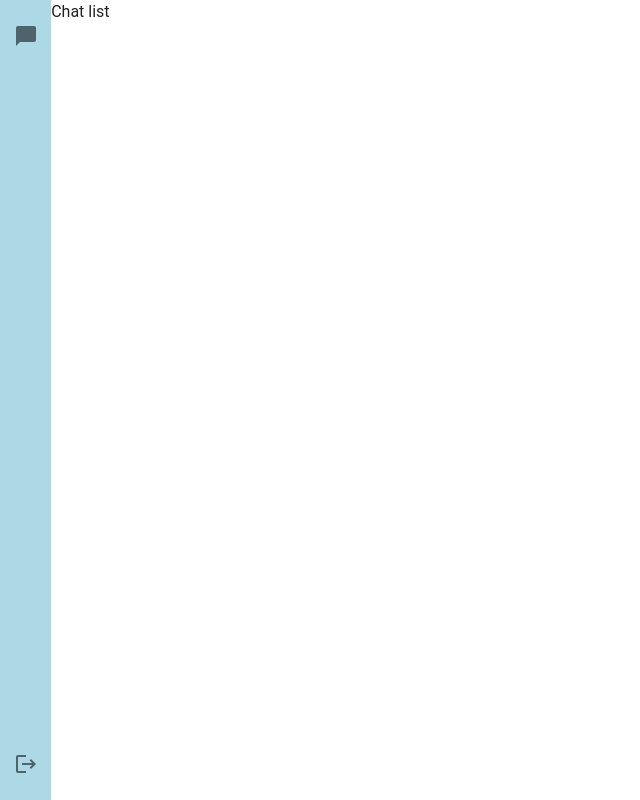
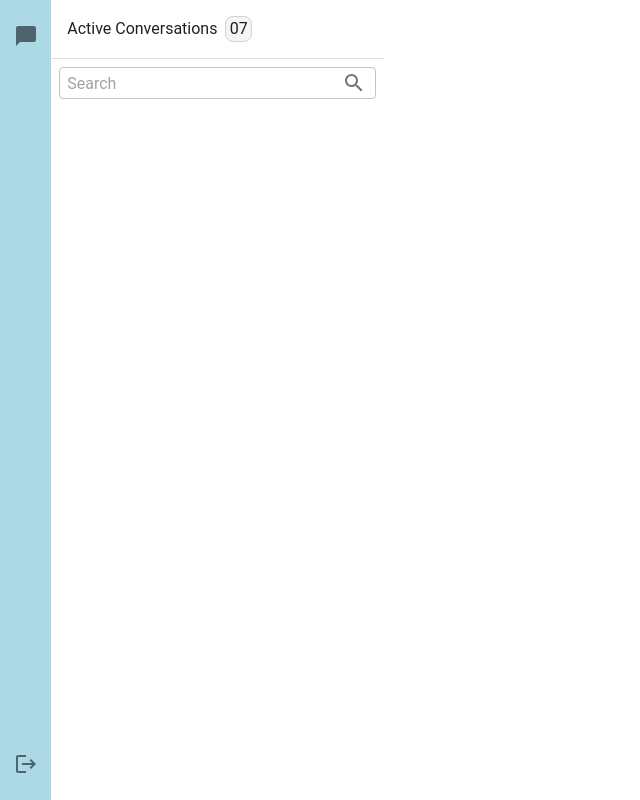
Before and after one commit to ShivamManiMaurya/chat-app, a React (Vite) app: page / in a window 1280 px wide. Shown: the whole page, without its empty margins (0-640 px from the left). Built offline with nearby package versions, Linux system fonts and the light colour scheme.

Commit message:
created: chat list top bar and search bar

```diff
--- /dev/null
+++ b/src/helpers/Some.ts
@@ -0,0 +1,47 @@
+// https://codeberg.org/anhsirk0/some-ts
+
+// Better version of || (it Preserves/Asserts Types runtime)
+// Usage: Some.Array(user?.data) -> [name, email, ...] or []
+// Usage: Some.Array(user?.numbers, [1, 2, 3]) -> [n1, n2, ...] or [1, 2, 3]
+// Usage: Some.String(user?.name) -> "user name" or ""
+
+export class Some {
+  static Array<T = any>(arr?: any, defaultValue: Array<T> = []): Array<T> {
+    return Array.isArray(arr) ? arr : defaultValue;
+  }
+
+  static String(str?: any, defaultValue: string = ""): string {
+    if (typeof str === "number") return str.toString();
+    if (typeof str === "string") return str;
+    return defaultValue;
+  }
+
+  static Number(num?: any, defaultValue?: number): number {
+    if (typeof num === "string") return Number(num) ?? defaultValue ?? 0;
+    if (typeof num === "number") return num;
+    if (defaultValue !== undefined) return defaultValue;
+    return 0;
+  }
+
+  static Boolean(b?: any, defaultValue?: boolean): boolean {
+    if (typeof b === "boolean") return b;
+    if (b === true.toString()) return true;
+    if (b === false.toString()) return false;
+    if (defaultValue !== undefined) return defaultValue;
+    return Boolean(b);
+  }
+
+  // This won't preserve types, instead it asserts
+  // Some.Object<Type1>(objectOfType2) => objectOfType2 as Type1;
+  static Object<T extends Record<string, any>>(obj?: any, defaultValue?: T): T {
+    if (typeof obj === "object" && !Array.isArray(obj) && obj !== null)
+      return obj as T;
+    return (defaultValue || {}) as T;
+  }
+
+  static Date(dateStr: string): Date {
+    let date = new Date(dateStr);
+    if (isNaN(date.valueOf())) return new Date();
+    return new Date(date.toISOString().slice(0, -1));
+  }
+}
--- /dev/null
+++ b/src/helpers/index.ts
@@ -0,0 +1,2 @@
+export { Some } from "./Some";
+export { default as padZero } from "./padZero";
--- /dev/null
+++ b/src/helpers/padZero.ts
@@ -0,0 +1,5 @@
+import { Some } from "./Some";
+
+export default function padZero(number: number, length = 2) {
+  return Some.String(number).padStart(length, "0");
+}
--- a/src/section/chat/ChatList.tsx
+++ b/src/section/chat/ChatList.tsx
@@ -1,7 +1,68 @@
 import React from "react";
 
+// mui imports
+import {
+  Divider,
+  Stack,
+  Typography,
+  FormControl,
+  IconButton,
+  InputAdornment,
+  InputLabel,
+  OutlinedInput,
+} from "@mui/material";
+import SearchIcon from "@mui/icons-material/Search";
+
+// local imports
+import { Some, padZero } from "../../helpers";
+
 const ChatList = () => {
-  return <div>Chat list</div>;
+  const handleSearch = () => {};
+
+  return (
+    <Stack width={"26%"}>
+      <Stack
+        display={"flex"}
+        direction={"row"}
+        justifyContent={"left"}
+        alignItems={"center"}
+        p={2}>
+        <Typography pr={"0.5rem"}>Active Conversations</Typography>
+        <Typography
+          border={"1px solid lightgray"}
+          pl={"0.2rem"}
+          pr={"0.2rem"}
+          borderRadius={"0.5rem"}
+          bgcolor={"	#f3f6f4"}>
+          {padZero(7, 2)}
+        </Typography>
+      </Stack>
+      <Divider />
+
+      <FormControl sx={{ m: 1 }} variant="outlined">
+        <OutlinedInput
+          id="outlined-adornment-password"
+          type={"text"}
+          endAdornment={
+            <InputAdornment position="end">
+              <IconButton onClick={handleSearch} edge="end">
+                <SearchIcon />
+              </IconButton>
+            </InputAdornment>
+          }
+          label="Password"
+          notched={false}
+          sx={{
+            "& .MuiOutlinedInput-input": {
+              padding: 0,
+              pl: 1,
+            },
+          }}
+          placeholder="Search"
+        />
+      </FormControl>
+    </Stack>
+  );
 };
 
 export default ChatList;
```
